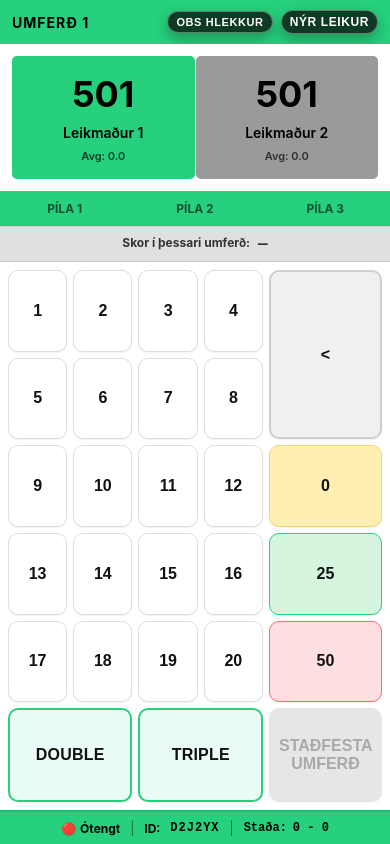
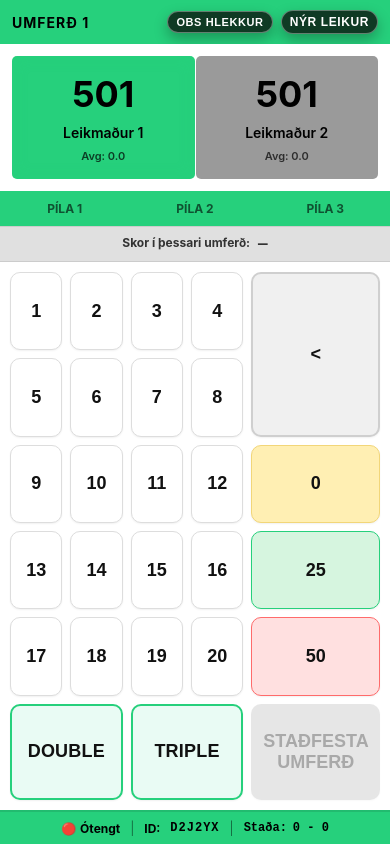
Before and after one commit to e-magnus/dart, a website: page darts-overlay/control/control.html in a window 390 px wide. Drawn offline with Linux system fonts and the light colour scheme.

Commit message:
Improve touch-friendly button sizes and accessibility

```diff
--- a/darts-overlay/control/control.css
+++ b/darts-overlay/control/control.css
@@ -634,15 +634,19 @@
     flex: 1;
     display: grid;
     grid-template-columns: repeat(5, 1fr);
-    gap: 8px;
-    padding: 15px;
+    gap: 10px;
+    padding: 16px;
     background: white;
     overflow-y: auto;
 }
 
 .num-btn, .modifier-btn, .pad-undo-btn, .pad-spacer, .submit-btn {
-    padding: 18px 16px;
-    font-size: 22px;
+    padding: 20px 18px;
+    min-height: 56px;
+    display: flex;
+    align-items: center;
+    justify-content: center;
+    font-size: 24px;
     font-weight: 700;
     border: 1px solid var(--color-border);
     background: #fff;
@@ -774,7 +778,11 @@
 }
 
 .btn-control {
-    padding: 15px;
+    padding: 16px 14px;
+    min-height: 48px;
+    display: flex;
+    align-items: center;
+    justify-content: center;
     font-size: 16px;
     font-weight: bold;
     border: 1px solid #ddd;
@@ -1055,16 +1063,16 @@
     /* Number pad - 3x7 grid for mobile */
     .number-pad {
         grid-template-columns: repeat(5, 1fr);
-        gap: 6px;
-        padding: 8px;
+        gap: 8px;
+        padding: 10px;
         flex: 1;
-        grid-auto-rows: minmax(52px, auto);
+        grid-auto-rows: minmax(56px, auto);
     }
 
     .num-btn, .modifier-btn, .special-btn, .pad-undo-btn, .submit-btn {
-        padding: 12px 8px;
-        font-size: 16px;
-        min-height: 52px;
+        padding: 14px 10px;
+        font-size: 18px;
+        min-height: 56px;
         display: flex;
         align-items: center;
         justify-content: center;
@@ -1078,9 +1086,9 @@
     /* Smaller 25 and 50 on mobile too */
     .num-btn[data-value="25"],
     .num-btn[data-value="50"] {
-        padding: 12px 8px;
-        font-size: 16px;
-        min-height: 52px;
+        padding: 14px 10px;
+        font-size: 18px;
+        min-height: 56px;
     }
 
     /* Control buttons - full width, stacked on smallest screens */
```
